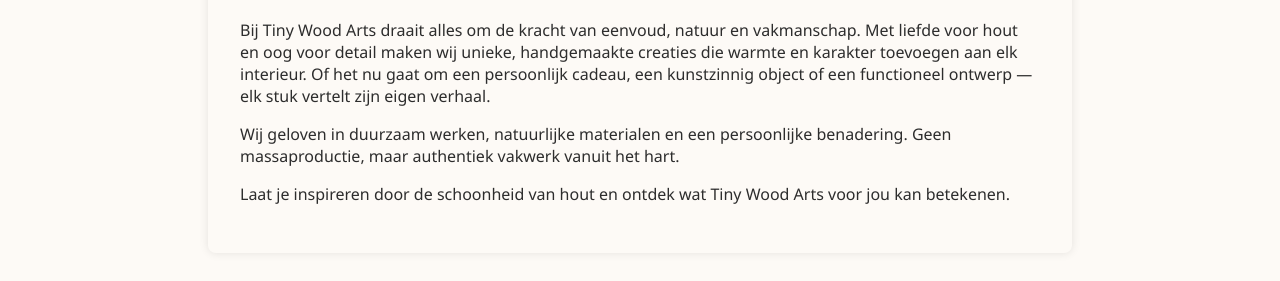
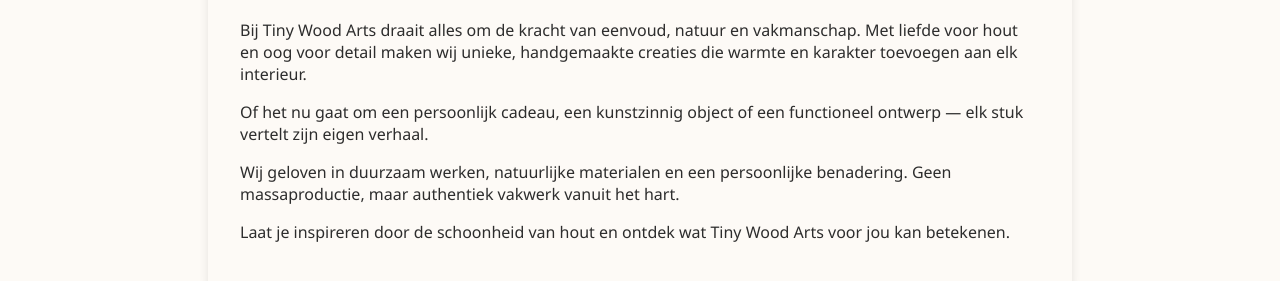
Before and after one commit to squandor/tinywoodarts.github.io, a plain HTML site: page index.html in a window 1280 px wide. Shown: the part 261-542 px from the top of the page. Drawn offline with Linux system fonts and the light colour scheme.

```diff
--- a/index.html
+++ b/index.html
@@ -21,7 +21,8 @@
   <main>
      <div class="container">
     <h1>Welkom bij Tiny Wood Arts</h1>
-    <p>Bij Tiny Wood Arts draait alles om de kracht van eenvoud, natuur en vakmanschap. Met liefde voor hout en oog voor detail maken wij unieke, handgemaakte creaties die warmte en karakter toevoegen aan elk interieur. Of het nu gaat om een persoonlijk cadeau, een kunstzinnig object of een functioneel ontwerp &mdash; elk stuk vertelt zijn eigen verhaal.</p>
+    <p>Bij Tiny Wood Arts draait alles om de kracht van eenvoud, natuur en vakmanschap. Met liefde voor hout en oog voor detail maken wij unieke, handgemaakte creaties die warmte en karakter toevoegen aan elk interieur.</p>
+    <p>Of het nu gaat om een persoonlijk cadeau, een kunstzinnig object of een functioneel ontwerp &mdash; elk stuk vertelt zijn eigen verhaal.</p>
     <p>Wij geloven in duurzaam werken, natuurlijke materialen en een persoonlijke benadering. Geen massaproductie, maar authentiek vakwerk vanuit het hart.</p>
     <p>Laat je inspireren door de schoonheid van hout en ontdek wat Tiny Wood Arts voor jou kan betekenen.</p>
   </div>
```
